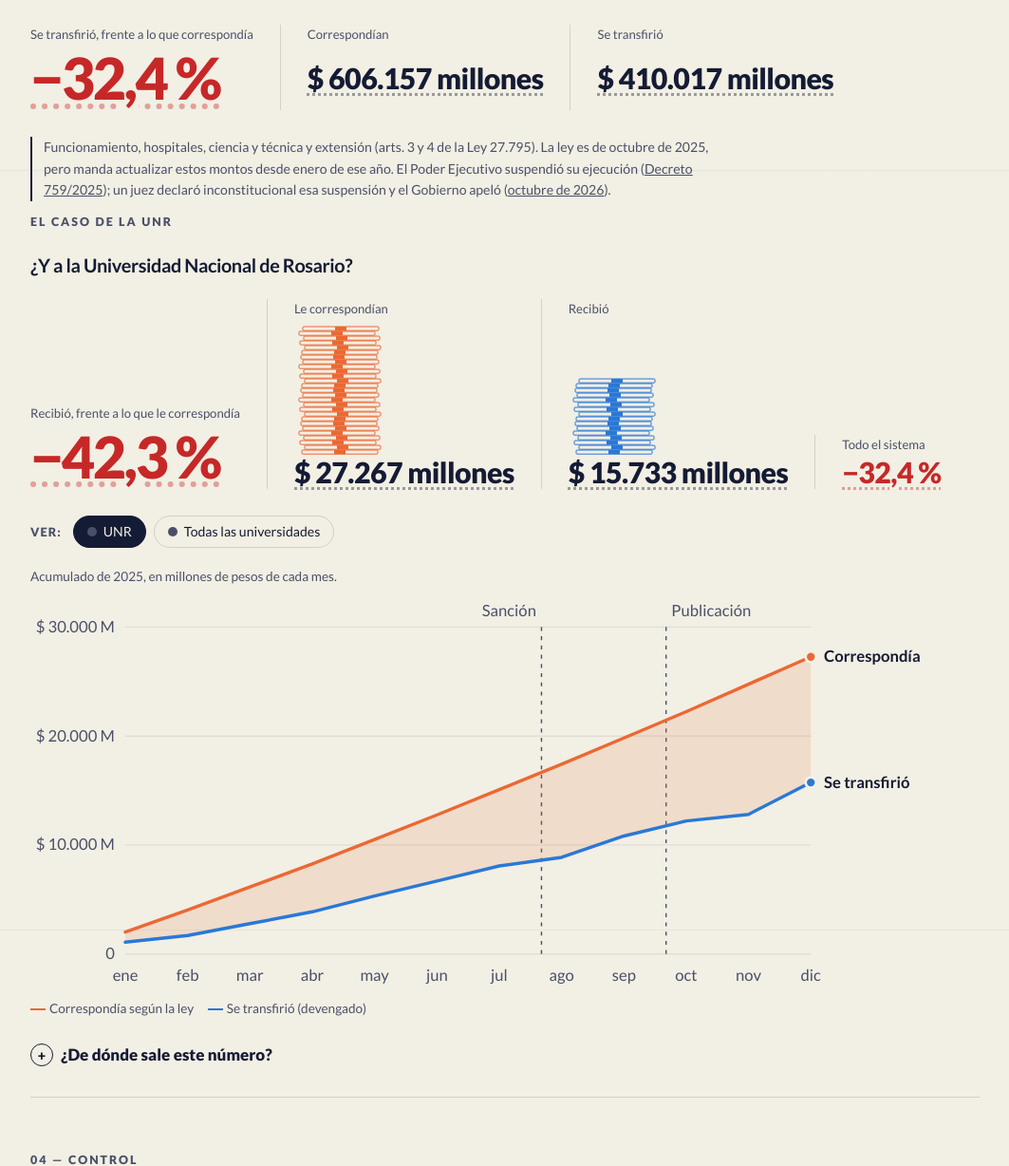
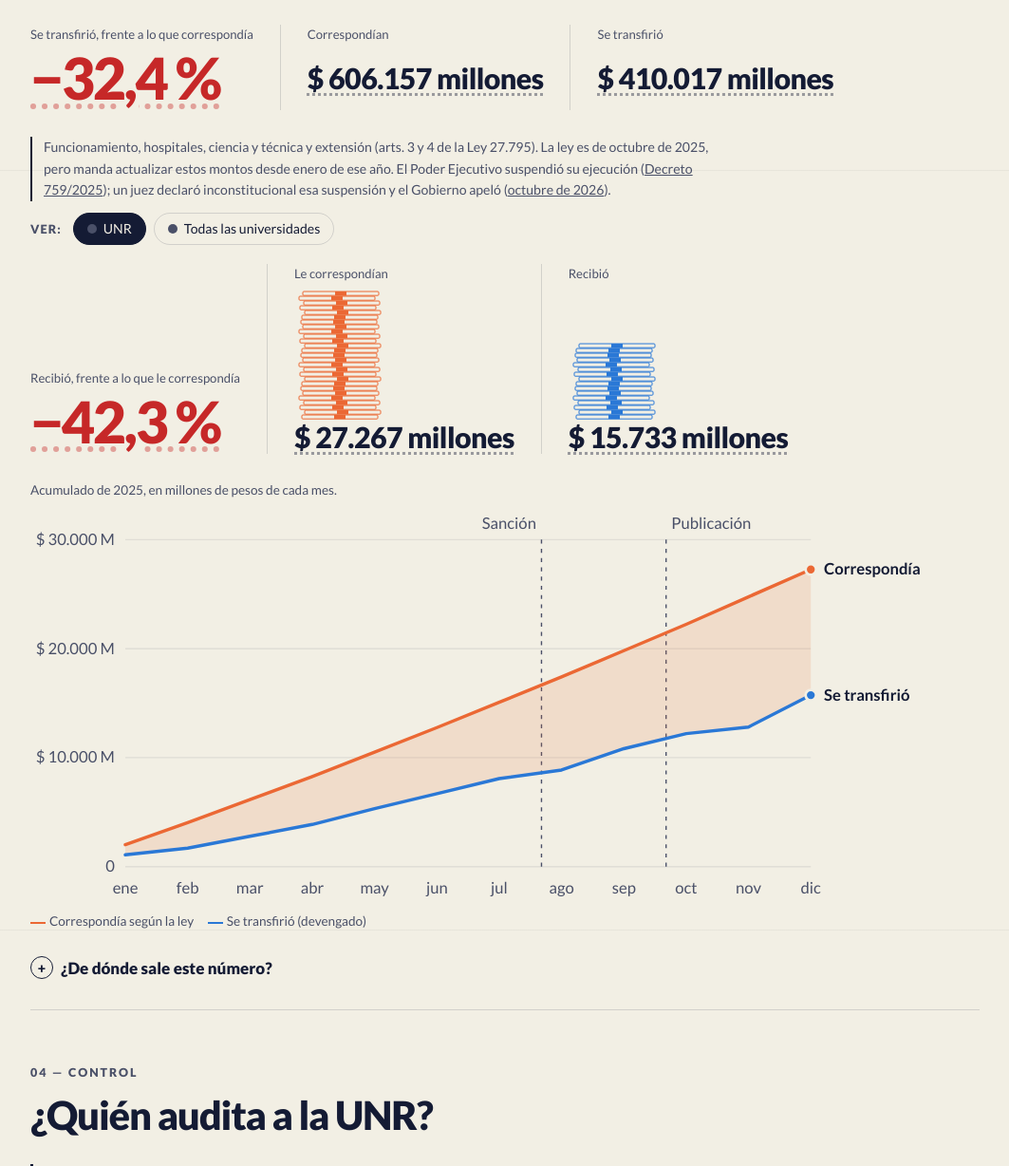
Before and after one commit to francofranzini/unr-transparente, a FastAPI app: page / in a window 1280 px wide. Shown: the part 3021-4249 px from the top of the page at 95% size, without its empty margins (108-1171 px from the left). Run offline with FastAPI, Linux system fonts and the light colour scheme; some libraries are stand-ins or nearby versions.

Commit message:
Transferencias: un selector UNR / todas para las cifras con fajos y el gráfico
El «Ver» va arriba y cambia a la vez la fila de cifras (con sus pilas de fajos)
y el gráfico; en cada cambio las cifras cuentan y los fajos vuelven a caer.
Se quitan «El caso de la UNR» y su pregunta. ADR 0022 actualizado.

Co-Authored-By: Claude Opus 5.5 <noreply@anthropic.com>

```diff
--- a/app/templates/_seccion_transferencias.html
+++ b/app/templates/_seccion_transferencias.html
@@ -1,11 +1,10 @@
 {% from "_macros.html" import num, encabezado %}
 {% set evento = "/ficha/evento/" %}
-{% macro pila(clave, serie, maximo, clase="solo-ancho") -%}
-{#- Fajos de $ 1.000 millones, proporcionales al monto (ADR 0022). Sin JS o con «reducir movimiento», quietos. -#}
-{%- set fajos = (ej.cifra(clave).valor / 1000000000)|round|int -%}
+{% macro pila(fajos, serie, maximo, clase="solo-ancho") -%}
+{#- Pila de fajos (ADR 0022). La pila de lo que correspondía tiene siempre `maximo` fajos y la de lo recibido,
+    la cantidad proporcional: la diferencia de altura es la real. Sin JS o con «reducir movimiento», quietas. -#}
 {%- set alto = maximo * 5 + 6 -%}
-<svg class="pila {{ clase }}" display="block" viewBox="0 0 96 {{ alto }}" width="96" height="{{ alto }}" role="img"
-     aria-label="{{ fajos }} fajos de 1.000 millones de pesos" data-pila>
+<svg class="pila {{ clase }}" display="block" viewBox="0 0 96 {{ alto }}" width="96" height="{{ alto }}" aria-hidden="true">
   {%- for i in range(fajos) %}
   {%- set y = alto - (i + 1) * 5 %}{% set dx = [0, 3, -2, 2, -3, 1, -1][i % 7] %}
   <g data-fajo><rect x="{{ 8 + dx }}" y="{{ y }}" width="80" height="4.2" rx="1" fill="var(--fondo)" stroke="var({{ serie }})" stroke-width="1"/>
@@ -27,55 +26,43 @@
      un juez declaró inconstitucional esa suspensión y el Gobierno apeló
      (<a href="{{ evento }}ley-27795-fallo-fondo" hx-get="{{ evento }}ley-27795-fallo-fondo" hx-target="#ficha-contenido">octubre de 2026</a>).</p>
 
-  {# El caso de la UNR: gráfico acumulado con selector (ADR 0022) #}
-  <p class="sec-numero revelar">El caso de la UNR</p>
-  <h3 class="revelar">¿Y a la Universidad Nacional de Rosario?</h3>
-  {% set mas_alta = (ej.cifra("unr-arts34-exigido").valor / 1000000000)|round|int %}
-  <div class="datos revelar" style="align-items: flex-end">
-    <div class="dato dato-grande"><small>Recibió, frente a lo que le correspondía</small><span class="rojo">{{ num(ej, "unr-arts34-relacion", true) }}</span></div>
-    <div class="dato"><small>Le correspondían</small>{{ pila("unr-arts34-exigido", "--serie-2", mas_alta) }}{{ num(ej, "unr-arts34-exigido", true) }}</div>
-    <div class="dato"><small>Recibió</small>{{ pila("unr-arts34-transferido", "--serie-1", mas_alta) }}{{ num(ej, "unr-arts34-transferido", true) }}</div>
-    <div class="dato"><small>Todo el sistema</small><span class="rojo">{{ num(ej, "arts34-relacion", true) }}</span></div>
+  {# UNR / todas las universidades: un selector para las cifras con fajos y el gráfico (ADR 0022) #}
+  {% set entidades = [("unr-arts34-", "UNR", "Recibió, frente a lo que le correspondía", "Le correspondían", "Recibió"),
+                      ("arts34-", "Todas las universidades", "Recibieron, frente a lo que les correspondía", "Les correspondían", "Recibieron")] %}
+  {% set FAJOS = 27 %}
+  <div data-bloque-arts34>
+    <div class="filtros revelar" role="group" aria-label="Elegir qué universidades mostrar">
+      <span class="filtros-rotulo">Ver:</span>
+      {% for prefijo, nombre, _, _, _ in entidades %}
+      <button type="button" class="actor actor-otro" data-entidad="{{ prefijo }}" aria-pressed="{{ 'true' if loop.first else 'false' }}"><i></i>{{ nombre }}</button>
+      {% endfor %}
+    </div>
+
+    {% for prefijo, nombre, r_relacion, r_exigido, r_recibido in entidades %}
+    {% set recibidos = (FAJOS * ej.cifra(prefijo ~ "transferido").valor / ej.cifra(prefijo ~ "exigido").valor)|round|int %}
+    <div data-panel="{{ prefijo }}" data-cifras{% if not loop.first %} hidden{% endif %}>
+      <div class="datos" style="align-items: flex-end">
+        <div class="dato dato-grande"><small>{{ r_relacion }}</small><span class="rojo">{{ num(ej, prefijo ~ "relacion") }}</span></div>
+        <div class="dato"><small>{{ r_exigido }}</small>{{ pila(FAJOS, "--serie-2", FAJOS) }}{{ num(ej, prefijo ~ "exigido") }}</div>
+        <div class="dato"><small>{{ r_recibido }}</small>{{ pila(recibidos, "--serie-1", FAJOS) }}{{ num(ej, prefijo ~ "transferido") }}</div>
         {# En celular, las dos pilas lado a lado para que se comparen #}
         <div class="solo-angosto" style="flex-basis: 100%">
           <div style="display: flex; gap: 24px; align-items: flex-end">
-        <div><small>Le correspondían</small>{{ pila("unr-arts34-exigido", "--serie-2", mas_alta, "") }}</div>
-        <div><small>Recibió</small>{{ pila("unr-arts34-transferido", "--serie-1", mas_alta, "") }}</div>
+            <div><small>{{ r_exigido }}</small>{{ pila(FAJOS, "--serie-2", FAJOS, "") }}</div>
+            <div><small>{{ r_recibido }}</small>{{ pila(recibidos, "--serie-1", FAJOS, "") }}</div>
           </div>
         </div>
       </div>
-  <script>
-  (() => {
-    const fila = document.currentScript.previousElementSibling;
-    if (matchMedia("(prefers-reduced-motion: reduce)").matches || !("IntersectionObserver" in window)) return;
-    const pilas = [...fila.querySelectorAll("[data-pila]")];
-    pilas.forEach((p) => p.querySelectorAll("[data-fajo]").forEach((f) => { f.style.opacity = 0; }));
-    const obs = new IntersectionObserver((entradas) => {
-      if (!entradas.some((e) => e.isIntersecting)) return;
-      obs.disconnect();
-      pilas.forEach((p) => p.querySelectorAll("[data-fajo]").forEach((f, i) => {
-        f.animate([{ transform: "translateY(-48px)", opacity: 0 }, { transform: "none", opacity: 1 }],
-                  { duration: 320, delay: 200 + i * 70, easing: "cubic-bezier(.2,.8,.3,1)", fill: "both" });
-      }));
-    }, { threshold: 0.4 });
-    obs.observe(fila);
-  })();
-  </script>
+    </div>
+    {% endfor %}
 
     {% set formatos = {"ancho": {"w": 720, "h": 300, "izq": 72, "der": 128, "sup": 24, "inf": 28},
                        "angosto": {"w": 360, "h": 280, "izq": 58, "der": 82, "sup": 22, "inf": 26}} %}
-  {% set entidades = [("unr-arts34-", "UNR"), ("arts34-", "Todas las universidades")] %}
     {# Fechas de la ley sobre el eje: cada punto es el acumulado a fin de mes (ene = 0 … dic = 11). #}
     {% set hitos = [(6 + 21 / 31, "Sanción", "end"), (8 + 21 / 31, "Publicación", "start")] %}
-  <figure class="grafico revelar" data-grafico-arts34>
-    <div class="filtros" role="group" aria-label="Elegir qué mostrar en el gráfico">
-      <span class="filtros-rotulo">Ver:</span>
-      {% for prefijo, nombre in entidades %}
-      <button type="button" class="actor actor-otro" data-entidad="{{ prefijo }}" aria-pressed="{{ 'true' if loop.first else 'false' }}"><i></i>{{ nombre }}</button>
-      {% endfor %}
-    </div>
+    <figure class="grafico revelar">
       <figcaption>Acumulado de 2025, en millones de pesos de cada mes.</figcaption>
-    {% for prefijo, nombre in entidades %}
+      {% for prefijo, nombre, _, _, _ in entidades %}
       {% set serie = ej.detalle.acumulado[prefijo] %}
       {% set maximo = serie|map(attribute="exigido")|max %}
       {% set pasos = [500, 1000, 2500, 5000, 10000, 25000, 50000, 100000, 150000, 250000]|select("ge", maximo / 5)|list %}
@@ -131,16 +118,63 @@
       <p class="leyenda"><span class="clave exigido"></span>Correspondía según la ley
         <span class="clave pagado"></span>Se transfirió (devengado)</p>
     </figure>
+  </div>
   <script>
   (() => {
-    const fig = document.currentScript.previousElementSibling;
-    const botones = [...fig.querySelectorAll("[data-entidad]")];
+    const bloque = document.currentScript.previousElementSibling;
+    const botones = [...bloque.querySelectorAll("[data-entidad]")];
+    const quieto = matchMedia("(prefers-reduced-motion: reduce)").matches || !("IntersectionObserver" in window);
+
+    // Cifras que cuentan desde 0 y fajos que caen, cada vez que se muestra un panel.
+    const formato = (v, d) => v.toLocaleString("es-AR", { minimumFractionDigits: d, maximumFractionDigits: d });
+    function contar(el) {
+      const final = el.dataset.final || (el.dataset.final = el.textContent.trim());
+      const m = final.match(/^(.*?)(−?)(\d[\d.]*(?:,\d+)?)(.*)$/);
+      if (!m) return;
+      const [, antes, signo, numero, despues] = m;
+      const decimales = (numero.split(",")[1] || "").length;
+      const objetivo = parseFloat(numero.replace(/\./g, "").replace(",", "."));
+      const turno = (el.dataset.turno = String(Number(el.dataset.turno || 0) + 1));
+      const inicio = performance.now(), duracion = 1300;
+      const paso = (t) => {
+        if (el.dataset.turno !== turno) return;
+        const p = Math.min((t - inicio) / duracion, 1), suave = 1 - Math.pow(1 - p, 3);
+        el.textContent = p < 1 ? antes + signo + formato(objetivo * suave, decimales) + despues : final;
+        if (p < 1) requestAnimationFrame(paso);
+      };
+      requestAnimationFrame(paso);
+    }
+    function animar(panel) {
+      if (quieto) return;
+      panel.querySelectorAll(".num").forEach(contar);
+      panel.querySelectorAll(".pila").forEach((pila) => pila.querySelectorAll("[data-fajo]").forEach((f, i) => {
+        f.getAnimations().forEach((a) => a.cancel());
+        f.animate([{ transform: "translateY(-48px)", opacity: 0 }, { transform: "none", opacity: 1 }],
+                  { duration: 320, delay: 200 + i * 70, easing: "cubic-bezier(.2,.8,.3,1)", fill: "both" });
+      }));
+    }
+    const visible = () => bloque.querySelector("[data-cifras]:not([hidden])");
+
     botones.forEach((b) => b.addEventListener("click", () => {
+      if (b.getAttribute("aria-pressed") === "true") return;
       botones.forEach((o) => o.setAttribute("aria-pressed", o === b ? "true" : "false"));
-      fig.querySelectorAll("[data-panel]").forEach((p) => { p.hidden = p.dataset.panel !== b.dataset.entidad; });
+      bloque.querySelectorAll("[data-panel]").forEach((p) => { p.hidden = p.dataset.panel !== b.dataset.entidad; });
+      animar(visible());
     }));
+
+    if (!quieto) {
+      bloque.querySelectorAll("[data-fajo]").forEach((f) => { f.style.opacity = 0; });
+      const obs = new IntersectionObserver((entradas) => {
+        if (!entradas.some((e) => e.isIntersecting)) return;
+        obs.disconnect();
+        animar(visible());
+      }, { threshold: 0.3 });
+      obs.observe(bloque.querySelector(".filtros"));
+    }
+
+    // Tooltip del gráfico
     const m = (v) => "$ " + Math.round(v).toLocaleString("es-AR") + " M";
-    fig.querySelectorAll(".grafico-lienzo").forEach((lienzo) => {
+    bloque.querySelectorAll(".grafico-lienzo").forEach((lienzo) => {
       const svg = lienzo.querySelector("svg"), zona = lienzo.querySelector(".zona"), cruz = lienzo.querySelector("[data-cruz]");
       const tip = lienzo.querySelector(".tooltip"), puntos = JSON.parse(lienzo.dataset.puntos), vb = svg.viewBox.baseVal;
       zona.addEventListener("pointermove", (ev) => {
```
Also changed, not shown: docs/adr/0022-caso-unr-con-grafico-acumulado.md (+7 -0 lines), tests/test_app.py (+1 -1 lines). Lines whose indentation alone changed are shown as unchanged.
